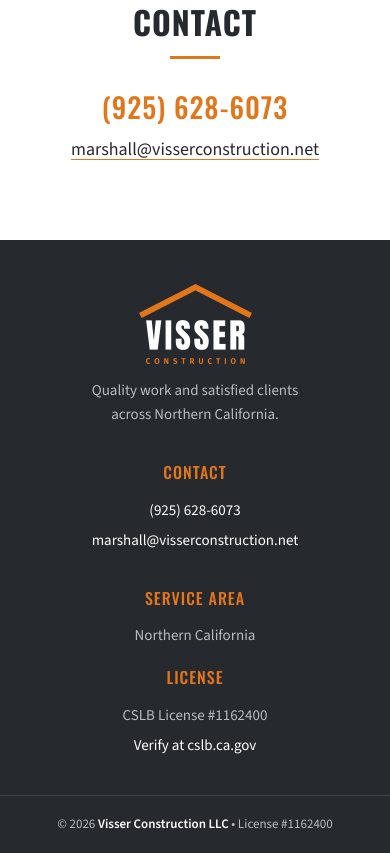
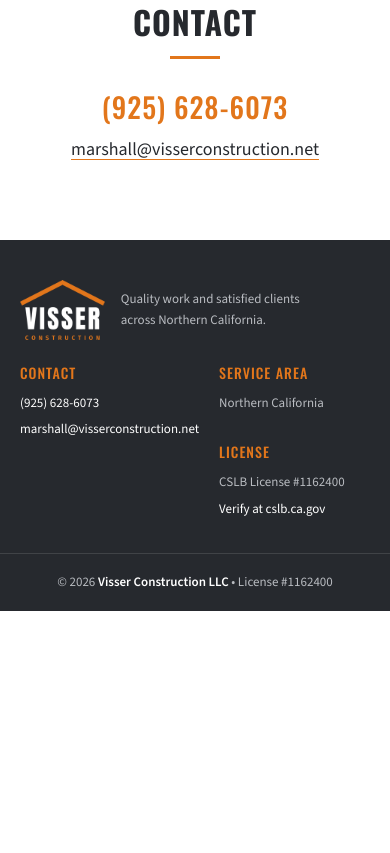
Before and after one commit to courtneyvisser/visserconstruction, a plain HTML site: page index.html in a window 390 px wide. Shown: the part 2224-3077 px from the top of the page. After the commit the page ends 2835 px from the top, so only its background shows below. Drawn offline with nearby package versions, Linux system fonts and the light colour scheme.

Commit message:
Add files via upload

```diff
--- a/index.html
+++ b/index.html
@@ -179,9 +179,11 @@
     }
     .footer-main {
       display: grid;
-      grid-template-columns: 1.3fr 1fr 1fr;
-      gap: 40px;
-      padding: 56px 20px 40px;
+      grid-template-columns: repeat(4, auto);
+      justify-content: space-between;
+      align-items: start;
+      gap: 32px;
+      padding: 52px 20px 44px;
     }
     .footer-main img { height: 80px; width: auto; display: block; margin-bottom: 14px; }
     footer h4 {
@@ -215,8 +217,22 @@
       .hero .license { font-size: min(13px, 3.4vw); letter-spacing: 0.5px; white-space: nowrap; }
       .services-grid { grid-template-columns: 1fr; }
       .contact .phone { font-size: 28px; }
-      .footer-main { grid-template-columns: 1fr; gap: 28px; text-align: center; padding: 44px 20px 32px; }
-      .footer-main img { margin: 0 auto 14px; }
+      .footer-main {
+        grid-template-columns: 1.2fr 1fr;
+        grid-template-areas: "brand brand" "contact area" "contact license";
+        justify-content: stretch;
+        gap: 22px 18px;
+        padding: 40px 20px 28px;
+        font-size: 13px;
+      }
+      .f-brand { grid-area: brand; display: flex; align-items: center; gap: 16px; }
+      .f-contact { grid-area: contact; }
+      .f-area { grid-area: area; }
+      .f-license { grid-area: license; }
+      .footer-main img { height: 60px; margin: 0; }
+      .footer-main .footer-tagline { margin: 0; }
+      footer h4 { font-size: 14px; margin-bottom: 8px; }
+      .footer-email { overflow-wrap: anywhere; }
     }
   </style>
 </head>
@@ -296,19 +312,21 @@
 
   <footer>
     <div class="container footer-main">
-      <div>
+      <div class="f-brand">
         <img src="logo-white.png" alt="Visser Construction" width="113" height="80" loading="lazy">
         <p class="footer-tagline">Quality work and satisfied clients<br>across Northern California.</p>
       </div>
-      <div>
+      <div class="f-contact">
         <h4>Contact</h4>
         <p><a href="tel:+19256286073">(925) 628-6073</a></p>
-        <p><a href="mailto:marshall@visserconstruction.net">marshall@visserconstruction.net</a></p>
+        <p><a class="footer-email" href="mailto:marshall@visserconstruction.net">marshall@<wbr>visserconstruction.net</a></p>
       </div>
-      <div>
+      <div class="f-area">
         <h4>Service Area</h4>
         <p>Northern California</p>
-        <h4 style="margin-top:18px;">License</h4>
+      </div>
+      <div class="f-license">
+        <h4>License</h4>
         <p>CSLB License #1162400</p>
         <p><a href="https://www.cslb.ca.gov/OnlineServices/CheckLicenseII/LicenseDetail.aspx?LicNum=1162400" target="_blank" rel="noopener">Verify at cslb.ca.gov</a></p>
       </div>
```
